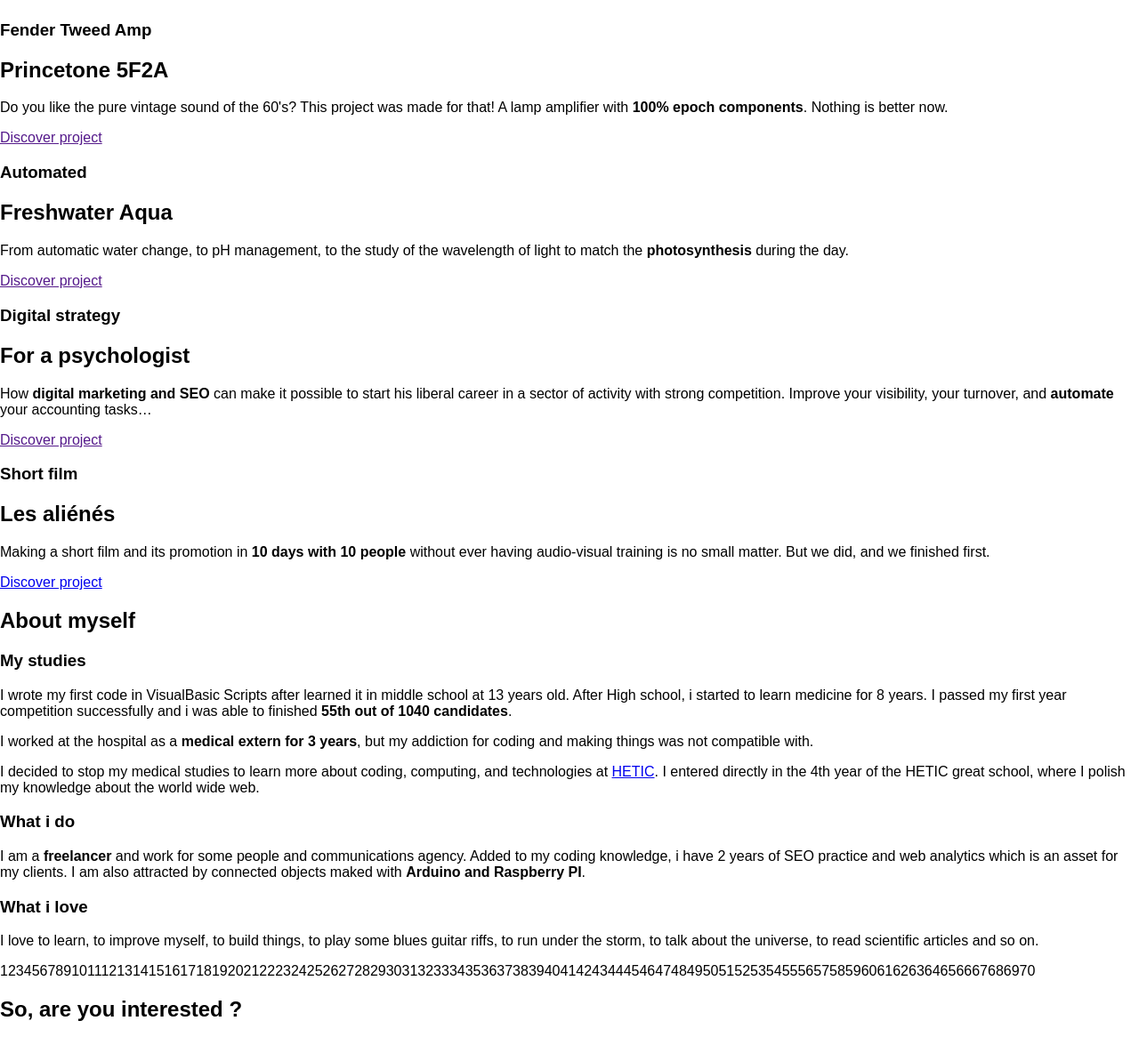
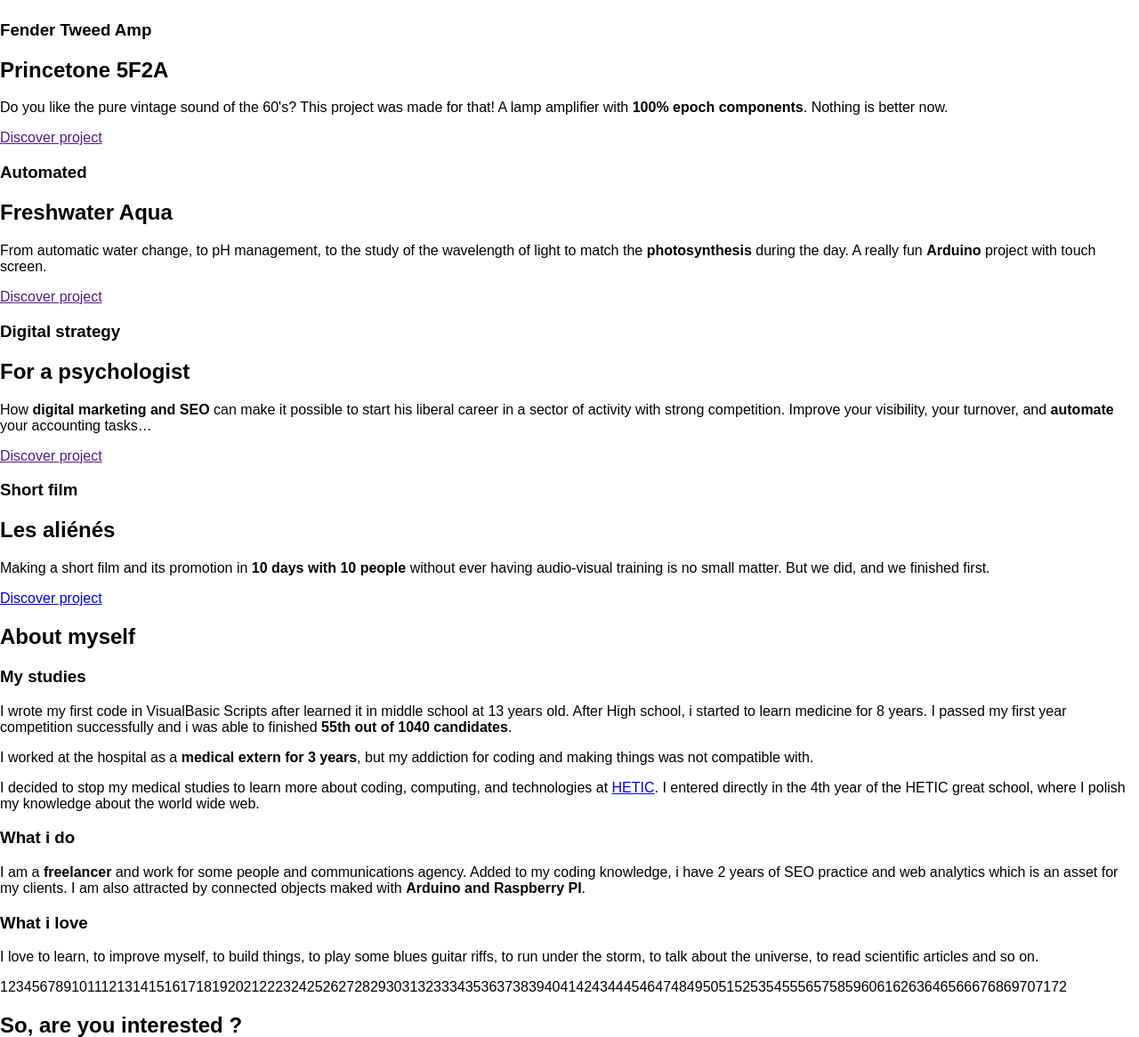
Before and after one commit to Gvvs/portfolio, a website with bundled scripts: page app/index.html in a window 1280 px wide. Shown: the part 943-2109 px from the top of the page at 89% size. Built offline with nearby package versions, Linux system fonts and the light colour scheme; a script that the page names is missing.

Commit message:
Finish writeNumbers.js

```diff
--- a/app/index.html
+++ b/app/index.html
@@ -222,7 +222,7 @@
         <h2>Freshwater Aqua</h2>
       </header>
       <section>
-        <p>From automatic water change, to pH management, to the study of the wavelength of light to match the <strong>photosynthesis</strong> during the day.</p>
+        <p>From automatic water change, to pH management, to the study of the wavelength of light to match the <strong>photosynthesis</strong> during the day. A really fun <strong>Arduino</strong> project with touch screen.</p>
       </section>
       <footer>
         <a href="" title="Automated Freshwater Aquarium DIY Project" data-track="Discover" data-label="Aquarium" data-value="Home"><span>Discover project</span></a>
--- a/app/scripts/writeNumbers.js
+++ b/app/scripts/writeNumbers.js
@@ -12,9 +12,14 @@ function heightCalcule() {
 
 function writeAsideNumbers(e) {
   asideNumber.empty();
-  let numberOfSpan = Math.round(((e) / heightNumber) + 1);
+  let numberOfSpan = Math.round(((e) / heightNumber) + 2);
   for (var i = 1; i < numberOfSpan; i++) {
-    asideNumber.append('<span>' + i + '</span>');
+    if (i == 3 || i == 37 || i == 71 || i == 105) {
+      asideNumber.append('<span class="green">' + i + '</span>');
+    }
+    else {
+      asideNumber.append('<span>' + i + '</span>');
+    }
   }
 }
 
@@ -24,4 +29,6 @@ $(window).resize(function() {
   writeAsideNumbers(heightCalcule());
   console.log('Aside Number rewrited');
   console.log($("#triggerAmp").height());
+  console.log($('#triggerAmp').offset().top);
+  console.log($('#triggerAqua').offset().top)
 });
--- a/app/styles/_article.scss
+++ b/app/styles/_article.scss
@@ -7,7 +7,8 @@ article {
   padding-left: $pad-marg-left;
   width: 100vw;
   height: auto;
-  margin: 0 0 262px;
+  margin: 0 0 251px;
+  z-index: 1;
 
   header {
     h2 {
@@ -29,11 +30,12 @@ article {
       content: '';
       position: absolute;
       top: 50%;
-      transform: translateY(-50%);
       left: -37px;
       width: 24px;
       height: 2px;
-      background-color: rgba(25, 154, 143, 0.76);
+      transform: translateY(-50%);
+      opacity: 0.76;
+      background-color: $colorGreen;
     }
 
     h3 {
@@ -42,11 +44,11 @@ article {
       font-weight: 300;
       font-style: normal;
       font-stretch: normal;
-      line-height: normal;
+      line-height: 1;
       letter-spacing: -0.8px;
       color: $wordingGrey;
       opacity: 0.67;
-      margin: 0 0 2px;
+      margin: 0 0 6px;
       padding-left: 3px;
       text-transform: uppercase;
     }
--- a/app/styles/_aside.scss
+++ b/app/styles/_aside.scss
@@ -1,20 +1,20 @@
 // Scss file for the first <aside> in the document
 aside {
     position: absolute;
-    top: 0px;
+    top: 6px;
     left: 0;
     width: 80px;
     display: flex;
     flex-direction: column;
     align-items: flex-end;
     overflow: hidden;
-    z-index: 1000;
+    z-index: 2;
 
     span {
         font-family: monospace;
-        font-size: 10px;
+        font-size: 12px;
         font-weight: 500;
-        line-height: 1.5;
+        line-height: 1.25;
         letter-spacing: normal;
         font-style: normal;
         font-stretch: normal;
--- a/app/styles/_extra.scss
+++ b/app/styles/_extra.scss
@@ -4,3 +4,8 @@
 .animate {
     animation: appear 1.5s ease-out forwards;
 }
+.green {
+    color: $colorGreen;
+    opacity: 1;
+    font-weight: 600;
+}
--- a/app/styles/_footer.scss
+++ b/app/styles/_footer.scss
@@ -5,6 +5,7 @@ footer#email-credits {
   width: 100vw;
   background-color: $colorGreen;
   color: white;
+  z-index: 3;
 
   section#email {
     position: absolute;
```
